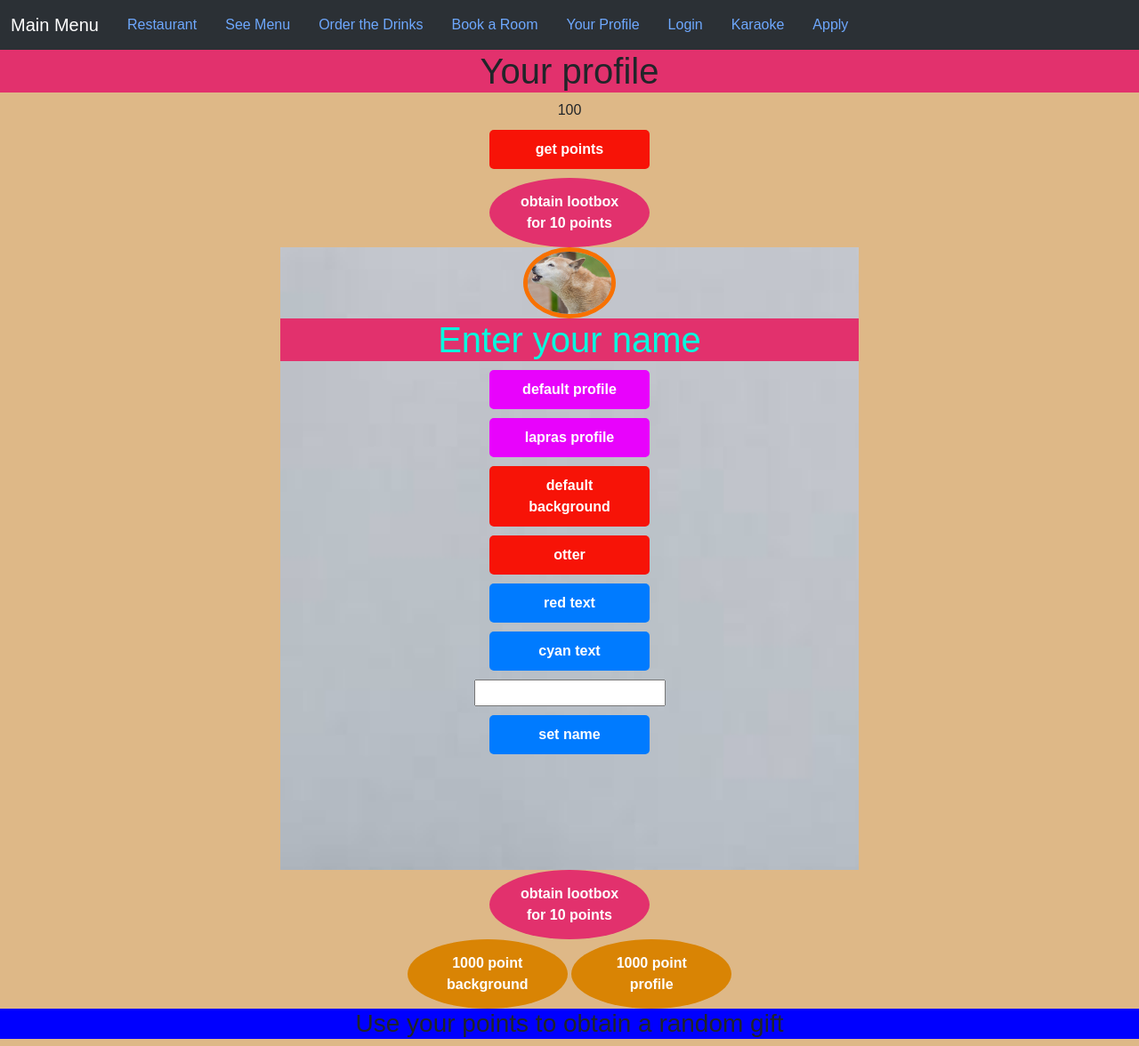
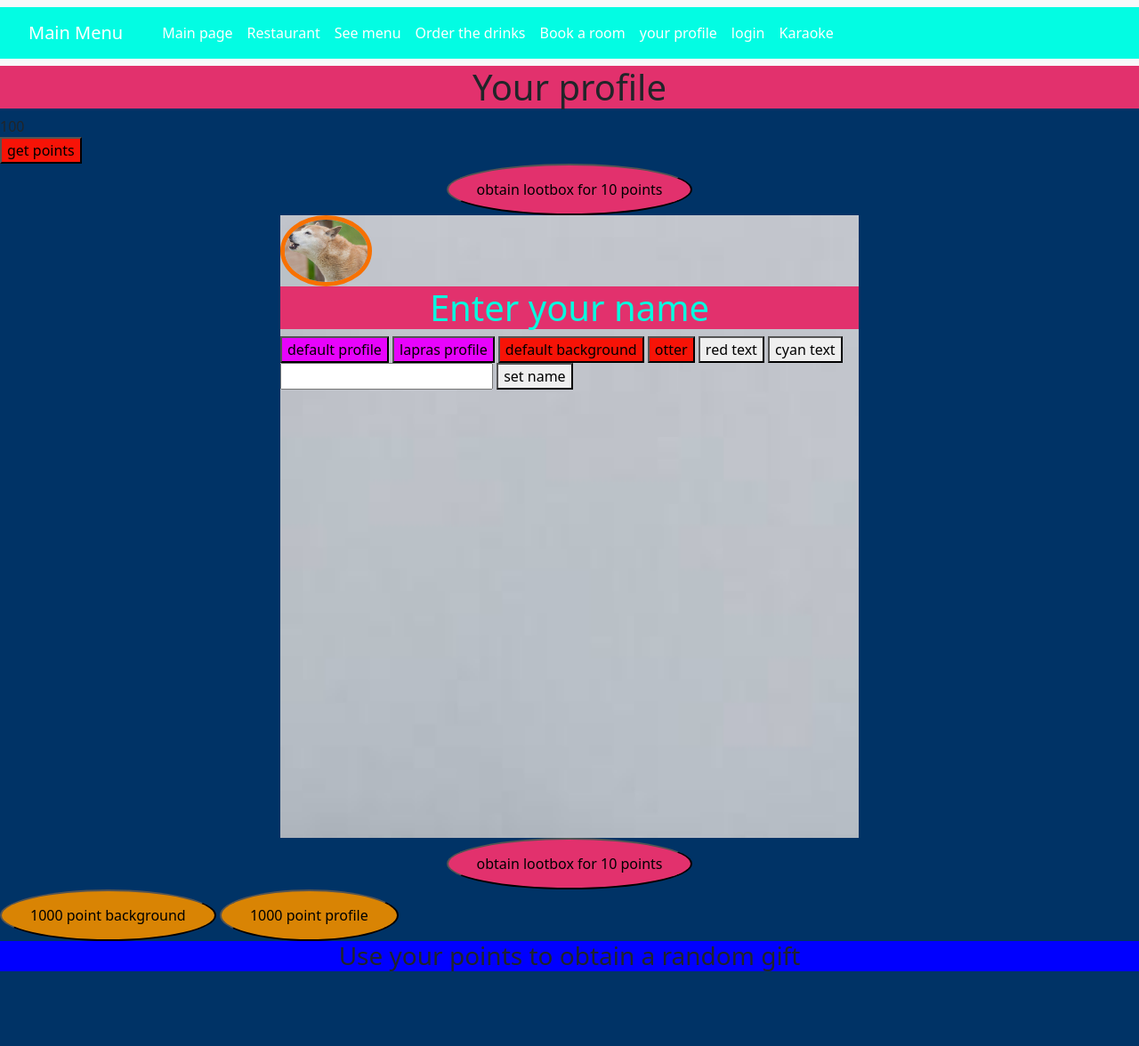
Before and after one commit to DavidClusker/Group-Project-, a PHP site: page /Profile.html in a window 1280 px wide. Shown: the whole page at 89% size. After the commit the page ends 1092 px from the top, so only its background shows below. Run offline with PHP 8.4, Linux system fonts and the light colour scheme.

Commit message:
Add files via upload

```diff
--- a/Group-Project--main (1)/Group-Project--main/The project is here/public/Profile.css
+++ b/Group-Project--main (1)/Group-Project--main/The project is here/public/Profile.css
@@ -11,10 +11,7 @@ body { font-family: georgia, serif;
 h1{text-align: center;background-color: #e2316d;}
 div{width:100%;}
 	p{padding: 50px;}
-div1{display:none;
-float:left;
-overflow: y;
-}
+div1{display:none;float: left;}
 .button1{
 	margin: auto;background-color:  #e2316d;;border-radius: 50%;display: block;padding: 15px 32px;
 }
@@ -35,7 +32,16 @@ img{
 .au{
 	display: inline; margin: auto; border-radius: 50%; padding: 15px 32px; background-color: #d98404;
 }
-
+.navbar {
+      background-color: #333;
+      overflow: hidden;
+  }
+  .navbar a {
+      color: white;
+      padding: 14px 20px;
+      text-decoration: none;
+      display: inline-block;
+  }
   .dropdown:hover .dropdown-content {display: block;}
   .dropdown-content {
   display: none;
@@ -47,6 +53,6 @@ img{
   max-height: 100px;
   overflow-y: auto;
 }
-.container{
-  font-family: Arial, sans-serif;
+.container-fluid{
+	 background-color: #03fce3;
 }
--- a/Group-Project--main (1)/Group-Project--main/The project is here/public/Profile.html
+++ b/Group-Project--main (1)/Group-Project--main/The project is here/public/Profile.html
@@ -6,40 +6,48 @@
 <title>giftbarx: Your profile and wild prizes</title>
 <link rel="stylesheet" href="Profile.css">
 <meta name="viewport" content="width=device-width, initial-scale=1">
-<link rel="styleSheet" href="bootstrap.min.css">
-		<link rel="stylesheet" href="main.css">
+<link href="https://cdn.jsdelivr.net/npm/bootstrap@5.3.2/dist/css/bootstrap.min.css" rel="stylesheet" integrity="sha384-T3c6CoIi6uLrA9TneNEoa7RxnatzjcDSCmG1MXxSR1GAsXEV/Dwwykc2MPK8M2HN" crossorigin="anonymous">
+
 </head>
-<body>
-	<nav class="navbar navbar-expand-lg bg-body-tertiary " data-bs-theme="dark">
+<body style="background-color:#003366;">
+<nav class="navbar navbar-expand-lg bg-body-tertiary">
 			<div class="container-fluid">
 			<a class="navbar-brand" href=#>Main Menu</a>
-			<button class="navbar-toggler" type="button" data-bs-toggle="collapse" data-bs-target="#navbarTogglerDemo01" aria-controls="navbarTogglerDemo01" aria-expanded="false" aria-label="Toggle navigation">
+			<button class="navbar-toggler" type="button" data-bs-toggle="collapse" data-bs-target="#navbarNav" aria-controls="navbarNav" aria-expanded="false" aria-label="Toggle navigation">
 			<span class="navbar-toggler-icon"></span>
 			</button>
 			<div class="collapse navbar-collapse" id="navbarNav">
-			<ul class="nav nav-pills nav-fill">
+			  <ul class="navbar-nav">
+<li class="nav-item">
+				  <a class="nav-link" href="newconcept.html">Main page</a>
+				</li>
+				<li class="nav-item">
 				  <a class="nav-link" href="Restaurant1.html">Restaurant</a>
-
-				<a class="nav-link" href=restaurantMenu.html>See Menu</a>
-
-				<a class="nav-link" href=drinks.html>Order the Drinks</a>
-
-				<a class="nav-link" href=room.html>Book a Room</a>
-
-				<a class="nav-link" href=Profile.html>Your Profile</a>
-
-				<a class="nav-link" href=index.html>Login</a>
-
+				</li>
+				<li class="nav-item">
+				  <a class="nav-link" href=restaurantMenu.html>See menu</a>
+				</li>
+                <li class="nav-item">
+                    <a class="nav-link" href=drinks.html>Order the drinks</a>
+                  </li>
+                  <li class="nav-item">
+                    <a class="nav-link" href=room.html>Book a room</a>
+                  </li>
+				  <li class="nav-item">
+                    <a class="nav-link" href=Profile.html>your profile</a>
+                  </li>
+				  <li class="nav-item">
+                    <a class="nav-link" href=index.html>login</a>
+                  </li>
+				   <li class="nav-item">
                     <a class="nav-link" href=song.html>Karaoke</a>
-
-				<a class="nav-link" href=apply.html>Apply</a>
-
+                  </li>
 			  </ul>
 
 			</div>
 			</div>
 		</nav>
-<!--<div class="navbar"> allows you to access links for other pages-->
+<!--<div class="navbar"><!--allows you to access links for other pages-->
        <!-- <a href="newconcept.html">Homepage</a>
         <a href="index.html">login</a>
 		<a href="browse.html">Locations</a>
@@ -51,7 +59,7 @@
 	<button class="button3" onclick="makePoints()">get points</button>
 	<button class="button1" onclick="randomGift()">obtain lootbox for 10 points</button><!--allows you to access new profile pieces-->
 	<div id="profileBack">
-	<img id="profImage" src="singer.jpg" style="height:80px " width="width:100px" alt="profile image"><!--profile image area-->
+	<img id="profImage" src="singer.jpg" style="height:80px""width:100px" alt="profile image"><!--profile image area-->
 	<h1 id="name"style="color:#07fade;" center> Enter your name</h1>
 	<button class="button2" onclick="document.getElementById('profImage').src='singer.jpg'">default profile</button><!--button enabled by default featuring the new guinea singing dog-->
 	<button class="button2" onclick="document.getElementById('profImage').src='lapras.png'">lapras profile</button><!--https://local.pokemon.jp/en/-->
@@ -182,9 +190,9 @@ function randomGift() {
 	if(points>=10){
 		points=points-10;
 
-            const giftIndex = Math.floor(Math.random() * exArray.length);
+            const giftIndex = Math.floor(Math.random() * exArray.length);<!--allows gifts to be obtained randomly-->
             const randomFunction = exArray[giftIndex];
-            randomFunction();
+            randomFunction(); <!--runs a randoomised function-->
 			pointUpdate();
 
 	}else{
@@ -247,7 +255,7 @@ function setName() {
   document.getElementById("name").innerHTML = x;
 }
 function reveal0(){
-alert("sorry nothing");
+alert("sorry nothing");<!--Runs a function that doesnt give a gift-->
 }
 function reveal1() {
 	alert("you got Quag");
@@ -270,8 +278,8 @@ function reveal4() {
   x.style.display = "block";
 }
 function reveal5() {
-	alert("Marco");
-  var x = document.getElementById("Marco");
+	alert("Marco");<!--Marco-->
+  var x = document.getElementById("Marco");<!--Marco-->
   x.style.display = "block";
 }
 function reveal6() {
```
Lines whose indentation alone changed are shown as unchanged.
